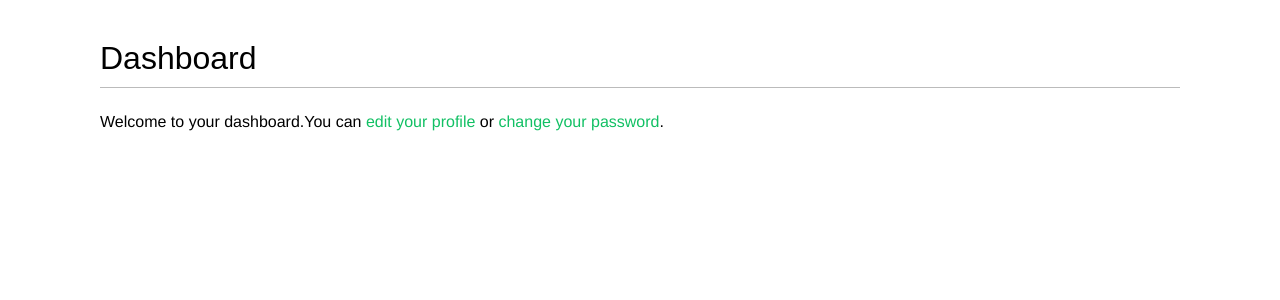
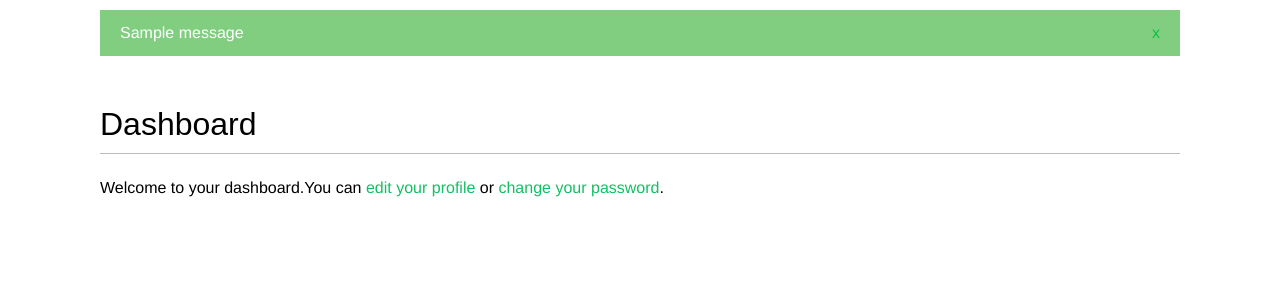
Before and after one commit to Shayxon/Social-website, a Django app: page /account/ in a window 1280 px wide. Shown: the part 74-374 px from the top of the page. Run offline with Django 3.2, Linux system fonts and the light colour scheme; a user stored in the database is signed in; one stand-in notice (Sample message) is shown; some web fonts are replaced.

Commit message:
add succes and error messages

```diff
--- a/account/templates/base.html
+++ b/account/templates/base.html
@@ -26,12 +26,26 @@
         <span class="user">
             {% if request.user.is_authenticated %}
             Hello {{ request.user.first_name|default:request.user.username }},
-                <form action="{% url 'logout' %}" method="post" style="display: inline;">{% csrf_token %}<input type="submit" value="Logout"></form>
+            <form action="{% url 'logout' %}" method="post" style="display: inline;">{% csrf_token %}<input
+                    type="submit" value="Logout"></form>
             {% else %}
             <a href="{% url 'login' %}">Log-in</a>
             {% endif %}
         </span>
     </div>
+
+
+    {% if messages %}
+    <ul class="messages">
+        {% for message in messages %}
+        <li class="{{ message.tags }}">
+            {{ message|safe }}
+            <a href="#" class="close">x</a>
+        </li>
+        {% endfor %}
+    </ul>
+    {% endif %}
+
     <div id="content">
         {% block content %}
         {% endblock %}
--- a/account/views.py
+++ b/account/views.py
@@ -2,6 +2,7 @@
 from django.contrib.auth.decorators import login_required
 from .forms import UserRegistrationForm, UserEditForm, ProfileEditForm
 from .models import Profile
+from django.contrib import messages
 
 @login_required
 def dashboard(request):
@@ -35,6 +36,9 @@
         if user_form.is_valid() and profile_form.is_valid():
             user_form.save()
             profile_form.save()
+            messages.success(request, 'Your Profile Updated Succesfully')
+        else:
+            messages.error(request, 'Update Failed!')
     else:
         user_form = UserEditForm(instance=request.user)
         profile_form = ProfileEditForm(instance=request.user.profile)
```
Also changed, not shown: db.sqlite3. Lines whose indentation alone changed are shown as unchanged.
